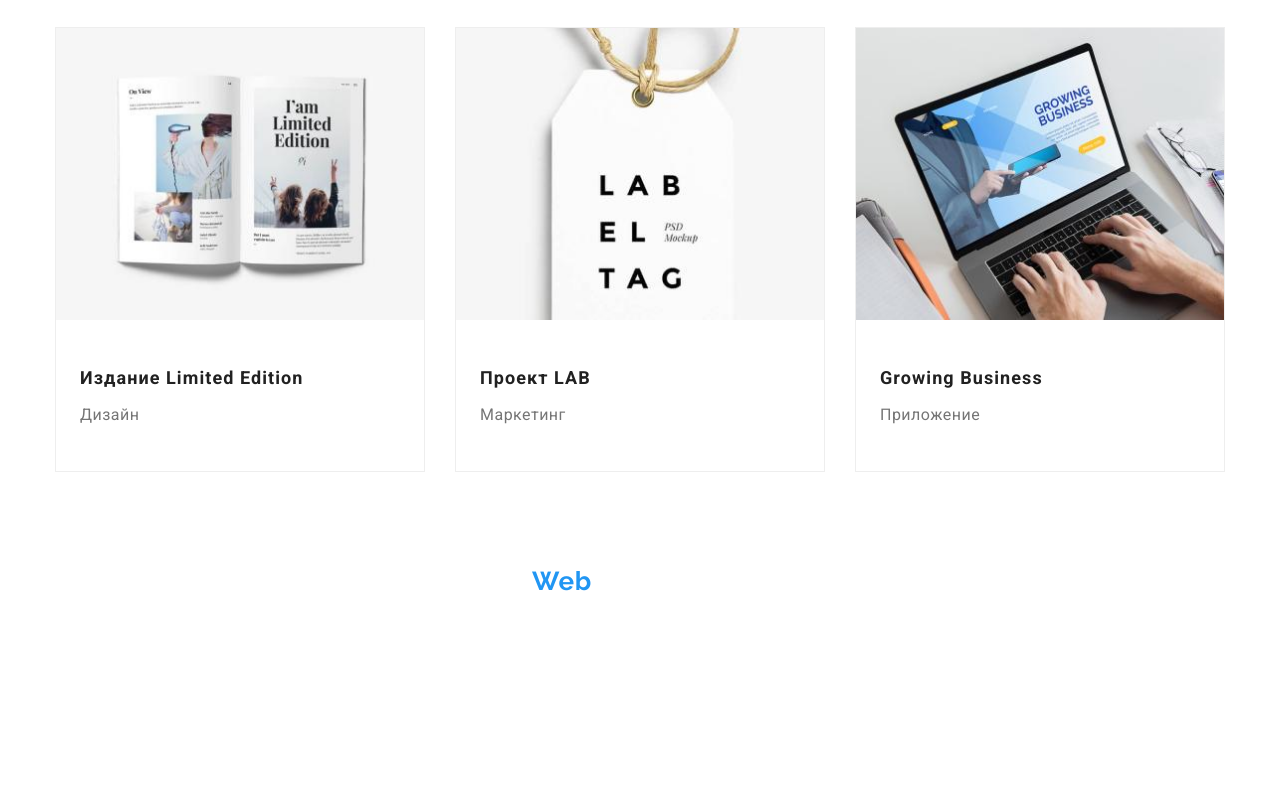
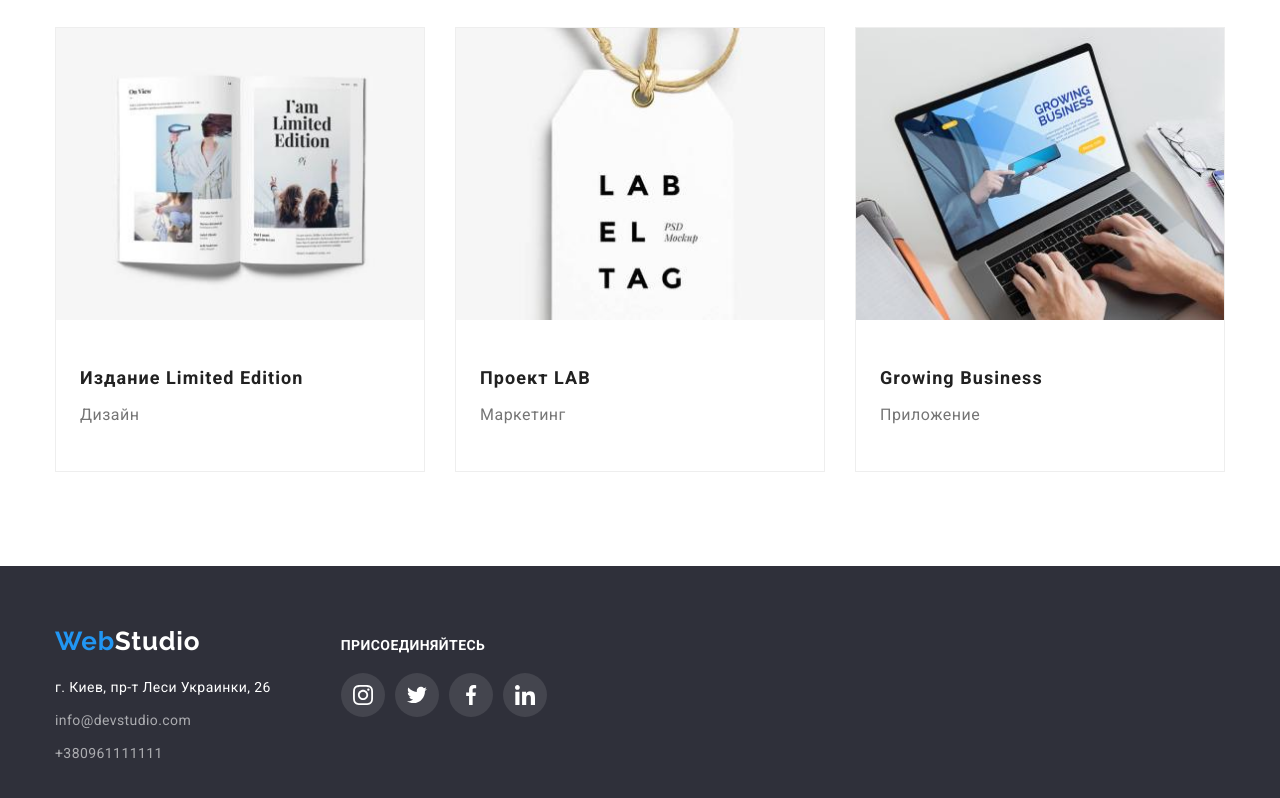
Before and after one commit to maksym-bernatskyi/goit-markup-hw-04, a plain HTML site: page portfolio.html in a window 1280 px wide. Shown: the part 1184-1982 px from the top of the page. Before the commit the page ends 1890 px from the top, so only its background shows below. Drawn offline with nearby package versions, Linux system fonts and the light colour scheme.

Commit message:
update portfolio.html

```diff
--- a/portfolio.html
+++ b/portfolio.html
@@ -145,8 +145,9 @@
        </section>
     </main>
     <!-- Подвал -->
-    <footer class="footer">
-        <div class="container footer-nav">
+<footer class="footer-main">
+    <div class="container footer">
+        <div class="footer-nav">
             <a href="/index.html" class="logo">Web<span class="logo-part-2">Studio</span></a>
             <address class="address">
                 <ul class="footer-items">
@@ -163,7 +164,41 @@
                 </ul>
             </address>
         </div>
-    </footer>
+        <div class="connection">
+            <h3 class="conection-title">Присоединяйтесь</h3>
+            <ul class="connection-social">
+                <li class="connection-social-item">
+                    <a href="https://www.instagram.com" class="connection-link">
+                        <svg class="connection-social-icon" width="20px" height="20px">
+                            <use href="./images/sprite.svg#icon-instagram"></use>
+                        </svg>
+                    </a>
+                </li>
+                <li class="connection-social-item">
+                    <a href="https://www.twitter.com" class="connection-link">
+                        <svg class="connection-social-icon" width="20px" height="20px">
+                            <use href="./images/sprite.svg#icon-twitter"></use>
+                        </svg>
+                    </a>
+                </li>
+                <li class="connection-social-item">
+                    <a href="https://www.facebook.com" class="connection-link">
+                        <svg class="connection-social-icon" width="20px" height="20px">
+                            <use href="./images/sprite.svg#icon-facebook"></use>
+                        </svg>
+                    </a>
+                </li>
+                <li class="connection-social-item">
+                    <a href="https://www.linkedin.com" class="connection-link">
+                        <svg class="connection-social-icon" width="20px" height="20px">
+                            <use href="./images/sprite.svg#icon-linkedin"></use>
+                        </svg>
+                    </a>
+                </li>
+            </ul>
+        </div>
+    </div>
+</footer>
 
 </body>
 
```
